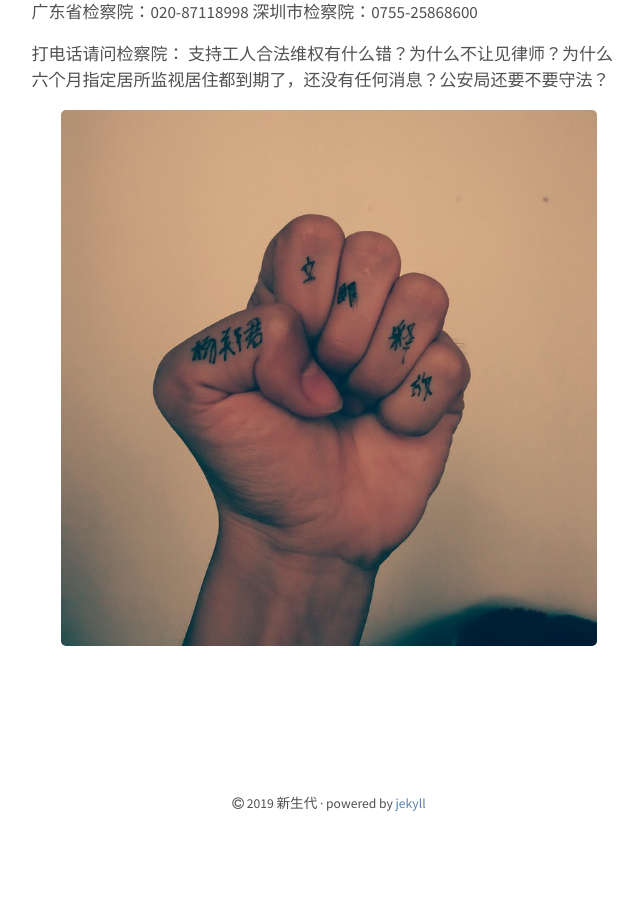
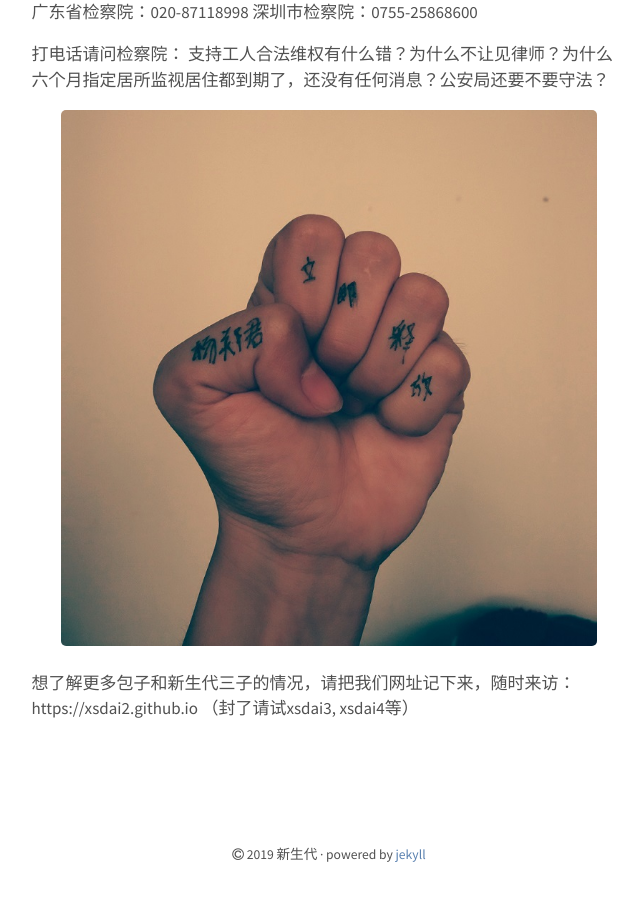
Before and after one commit to xsdai3/xsdai3.github.io, a Jekyll site: the page built from _posts/2019-08-03-3tian.md, in a window 1280 px wide and 900 px high, scrolled down 1716 px. Shown: the whole window, without its empty margins (311-954 px from the left). Built offline with Jekyll 4.4.1, drawn with Linux system fonts in a browser that asks for light colours; before the commit the page ends 2565 px from its top, so only the background shows below that.

Commit message:
Update and rename 2019-08-02-3tian.md to 2019-08-03-3tian.md

```diff
--- a/_posts/2019-08-02-3tian.md
+++ b/_posts/2019-08-03-3tian.md
@@ -36,3 +36,5 @@ excerpt_separator: <!--more-->
 打电话请问检察院： 支持工人合法维权有什么错？为什么不让见律师？为什么六个月指定居所监视居住都到期了，还没有任何消息？公安局还要不要守法？
 
 <div style="text-align:center"><img src="/images/shuangshou1.jpg" width="90%"/></div>
+
+想了解更多包子和新生代三子的情况，请把我们网址记下来，随时来访： https://xsdai2.github.io （封了请试xsdai3, xsdai4等）
```
